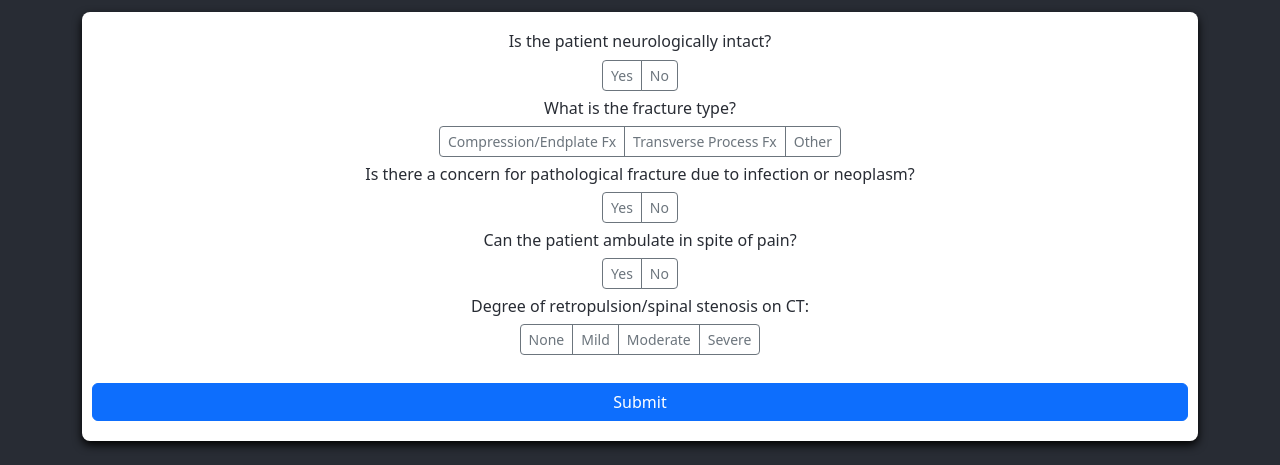
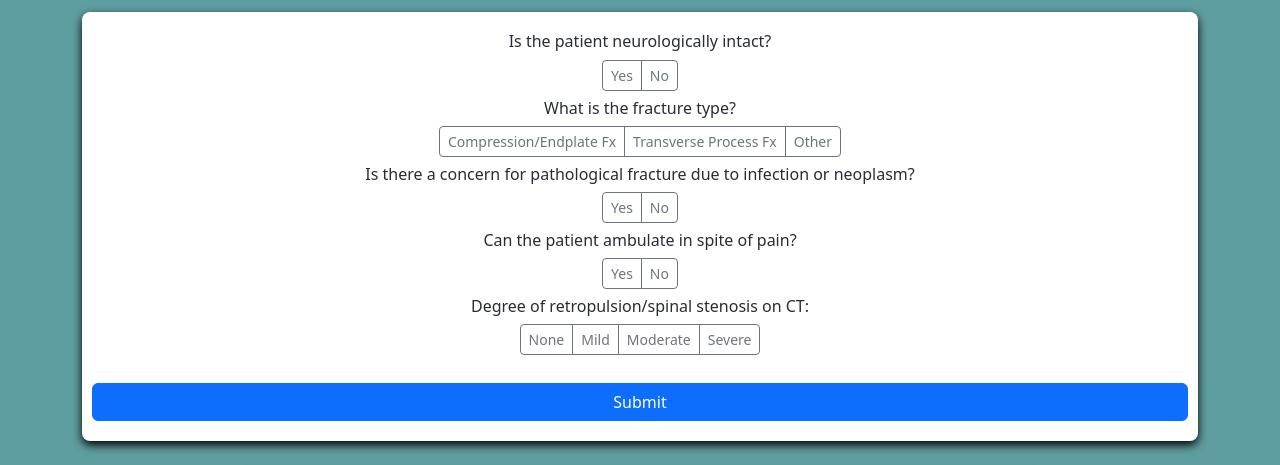
Before and after one commit to pakzaban/fracture, a plain HTML site: page index.html in a window 1280 px wide. Shown: the part 86-551 px from the top of the page. Drawn offline with nearby package versions, Linux system fonts and the light colour scheme.

Commit message:
setting color to cadedblue

```diff
--- a/index.html
+++ b/index.html
@@ -6,7 +6,8 @@
     <link href="https://cdn.jsdelivr.net/npm/bootstrap@5.3.3/dist/css/bootstrap.min.css" rel="stylesheet" integrity="sha384-QWTKZyjpPEjISv5WaRU9OFeRpok6YctnYmDr5pNlyT2bRjXh0JMhjY6hW+ALEwIH" crossorigin="anonymous">
     <style>
         body{
-            background-color: #282c34;
+            /*background-color: #282c34;*/
+            background-color: cadetblue;
         }
 
         .canvas{
```
